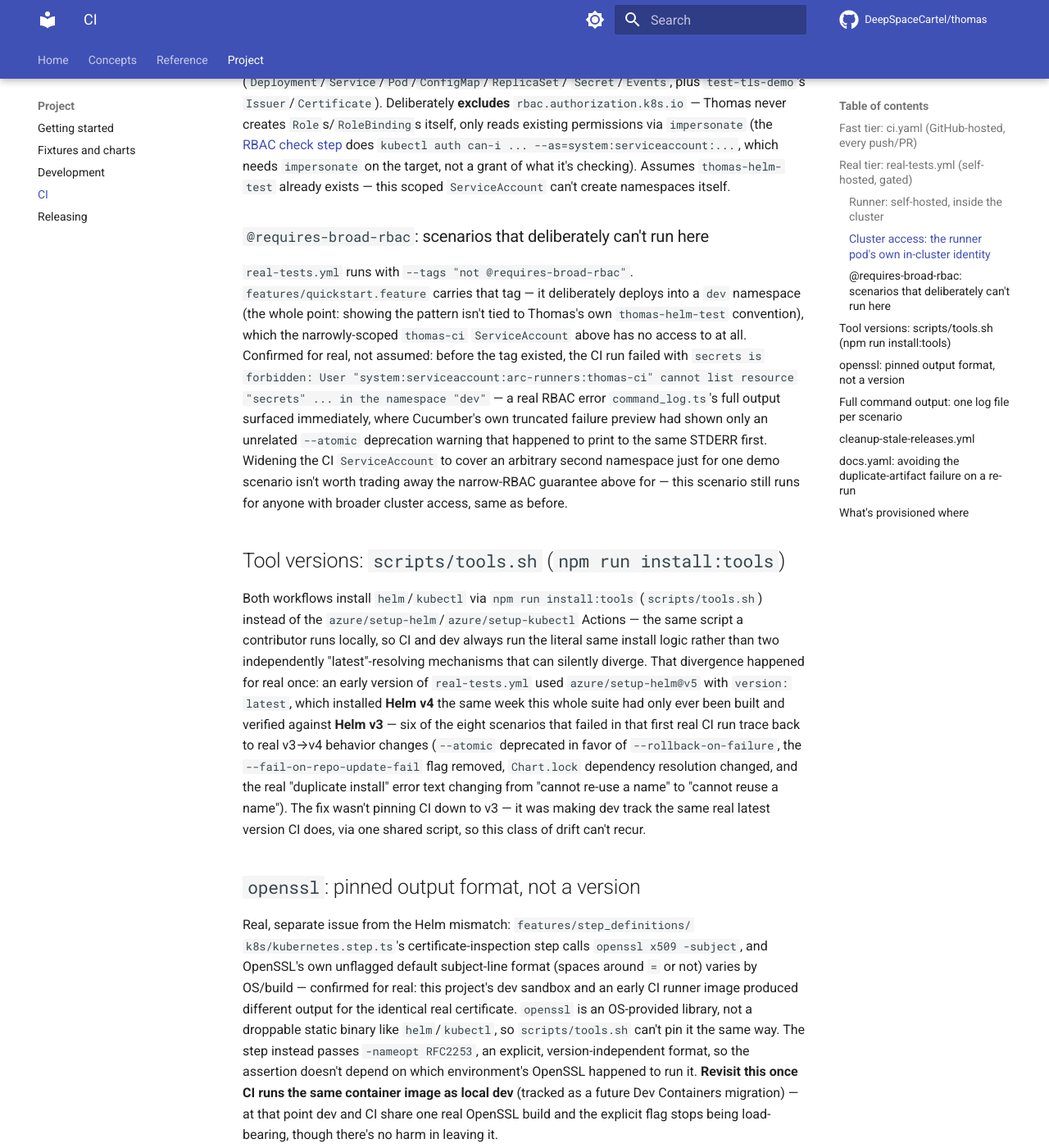
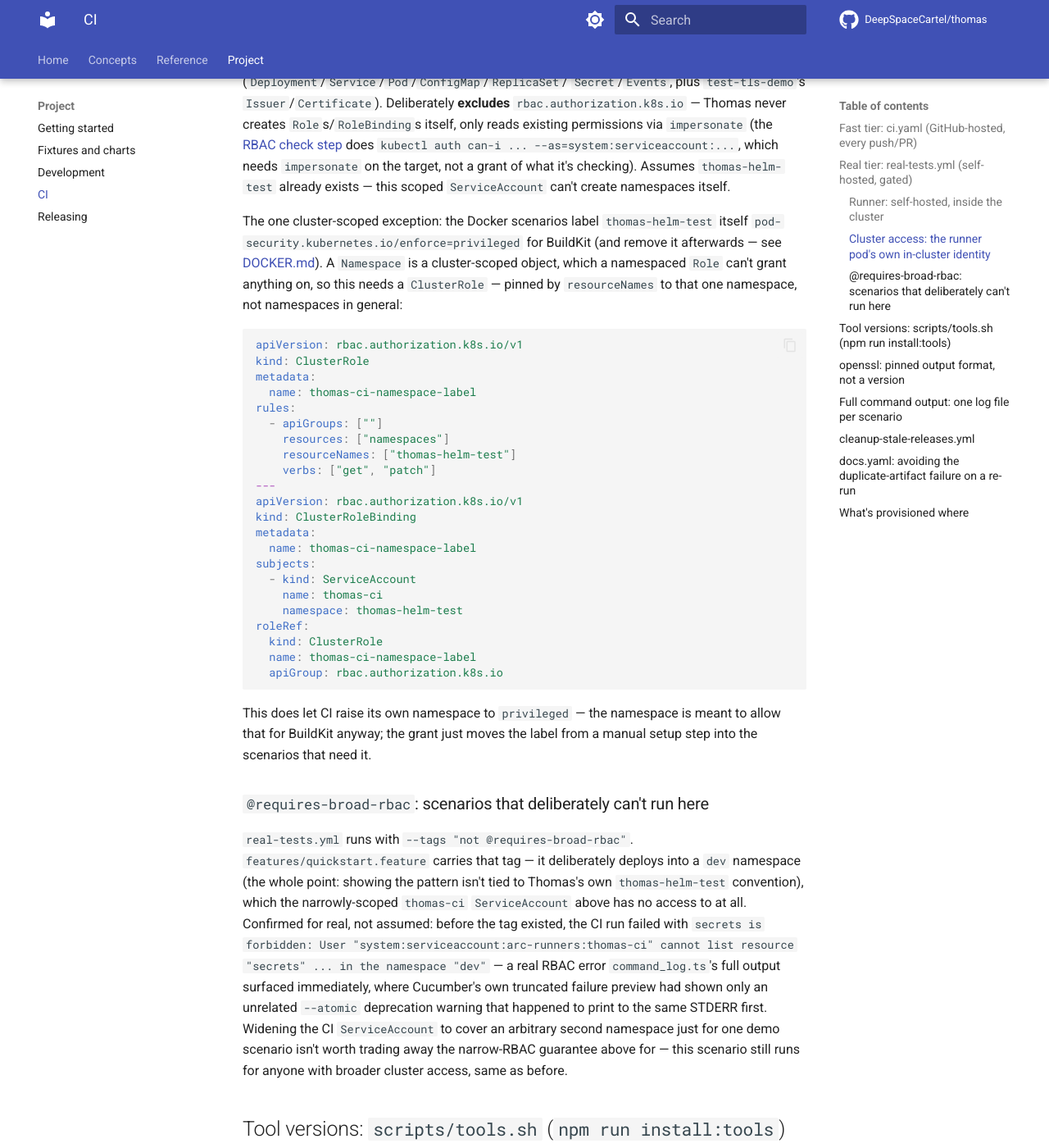
Before and after one commit to DeepSpaceCartel/thomas, an MkDocs documentation site: the page built from docs/project/ci.md, in a window 1280 px wide and 1400 px high, scrolled down 2099 px. Shown: the whole window at 82% size. Built offline with MkDocs 1.6.1 and Material for MkDocs 9.7.7, drawn with Linux system fonts in a browser that asks for light colours; comment, search, counter and statistics services are not loaded.

Commit message:
fix: Docker scenarios label thomas-helm-test privileged themselves
BuildKit needs a privileged pod, which the cluster's default baseline
PodSecurity level rejects. The namespace label was a manual one-time
step and was lost when thomas-helm-test got recreated. Each Docker
scenario now sets pod-security.kubernetes.io/enforce=privileged before
installing BuildKit and removes it after uninstalling.

CI needs a ClusterRole to patch that one namespace (documented in
docs/project/ci.md).

Co-Authored-By: Claude Opus 5.5 <noreply@anthropic.com>

````diff
--- a/docs/project/ci.md
+++ b/docs/project/ci.md
@@ -107,6 +107,44 @@ Assumes
 `thomas-helm-test` already exists — this scoped `ServiceAccount` can't
 create namespaces itself.
 
+The one cluster-scoped exception: the Docker scenarios label
+`thomas-helm-test` itself `pod-security.kubernetes.io/enforce=privileged`
+for BuildKit (and remove it afterwards — see
+[DOCKER.md](../reference/DOCKER.md)). A `Namespace` is a cluster-scoped
+object, which a namespaced `Role` can't grant anything on, so this
+needs a `ClusterRole` — pinned by `resourceNames` to that one namespace,
+not namespaces in general:
+
+```yaml
+apiVersion: rbac.authorization.k8s.io/v1
+kind: ClusterRole
+metadata:
+  name: thomas-ci-namespace-label
+rules:
+  - apiGroups: [""]
+    resources: ["namespaces"]
+    resourceNames: ["thomas-helm-test"]
+    verbs: ["get", "patch"]
+---
+apiVersion: rbac.authorization.k8s.io/v1
+kind: ClusterRoleBinding
+metadata:
+  name: thomas-ci-namespace-label
+subjects:
+  - kind: ServiceAccount
+    name: thomas-ci
+    namespace: thomas-helm-test
+roleRef:
+  kind: ClusterRole
+  name: thomas-ci-namespace-label
+  apiGroup: rbac.authorization.k8s.io
+```
+
+This does let CI raise its own namespace to `privileged` — the
+namespace is meant to allow that for BuildKit anyway; the grant just
+moves the label from a manual setup step into the scenarios that need
+it.
+
 ### `@requires-broad-rbac`: scenarios that deliberately can't run here
 
 `real-tests.yml` runs with `--tags "not @requires-broad-rbac"`.
````
Also changed, not shown: AGENTS.md (+5 -4 lines), docs/reference/DOCKER.md (+10 -5 lines), 2 other files.
